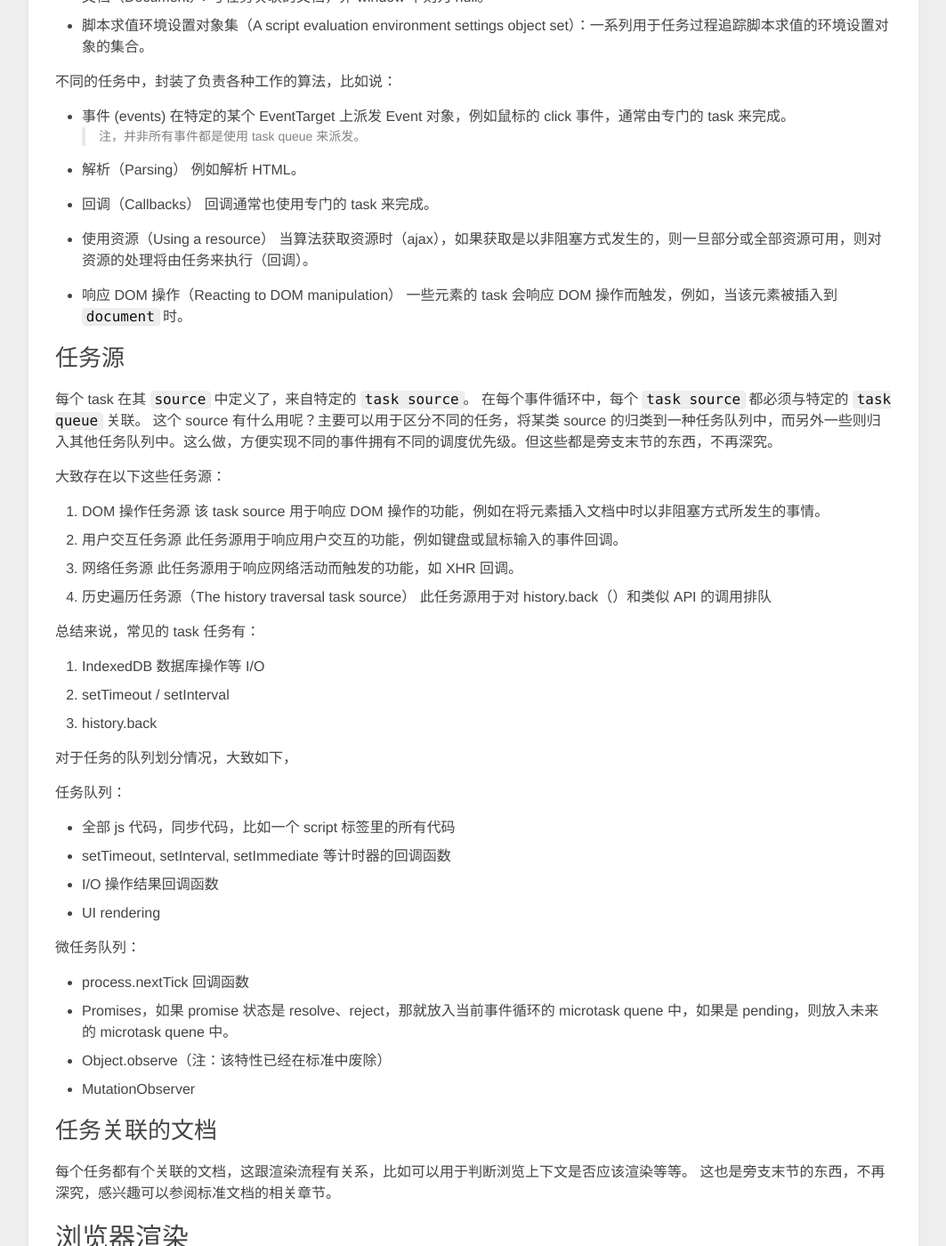
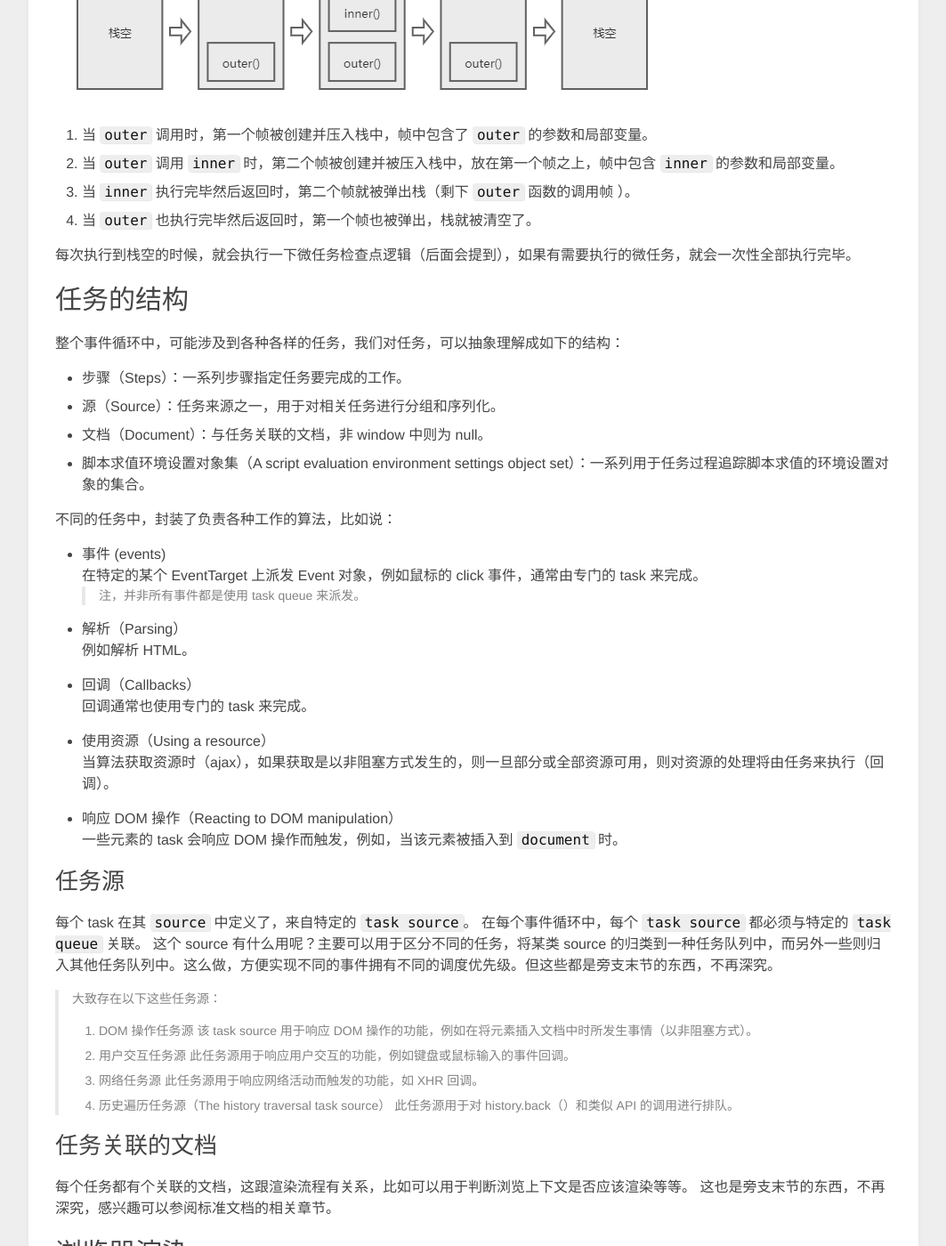
Before and after one commit to dawenci/dawenci.github.io, a Jekyll site: the page built from _posts/2018-02-18-browser-event-loop.md, in a window 1280 px wide and 1400 px high, scrolled down 3719 px. Shown: the whole window at 89% size, without its empty margins (108-1171 px from the left). Built offline with Jekyll 4.4.1, drawn with Linux system fonts in a browser that asks for light colours; comment, search, counter and statistics services are not loaded; a style sheet for code colours, icons or effects is not loaded; some of the changed text lies outside the part shown.

Commit message:
Update 2018-02-18-browser-event-loop.md
优化内容组织

```diff
--- a/_posts/2018-02-18-browser-event-loop.md
+++ b/_posts/2018-02-18-browser-event-loop.md
@@ -173,35 +190,16 @@
 在每个事件循环中，每个 `task source` 都必须与特定的 `task queue` 关联。
 这个 source 有什么用呢？主要可以用于区分不同的任务，将某类 source 的归类到一种任务队列中，而另外一些则归入其他任务队列中。这么做，方便实现不同的事件拥有不同的调度优先级。但这些都是旁支末节的东西，不再深究。
 
-大致存在以下这些任务源：
-
-1. DOM 操作任务源
-  该 task source 用于响应 DOM 操作的功能，例如在将元素插入文档中时以非阻塞方式所发生的事情。
-2. 用户交互任务源
-  此任务源用于响应用户交互的功能，例如键盘或鼠标输入的事件回调。
-3. 网络任务源
-  此任务源用于响应网络活动而触发的功能，如 XHR 回调。
-4. 历史遍历任务源（The history traversal task source）
-  此任务源用于对 history.back（）和类似 API 的调用排队
-
-总结来说，常见的 task 任务有：
-1. IndexedDB 数据库操作等 I/O
-2. setTimeout / setInterval
-3. history.back
-
-对于任务的队列划分情况，大致如下，
-
-任务队列：
-- 全部 js 代码，同步代码，比如一个 script 标签里的所有代码
-- setTimeout, setInterval, setImmediate 等计时器的回调函数
-- I/O 操作结果回调函数
-- UI rendering
-
-微任务队列：
-- process.nextTick 回调函数
-- Promises，如果 promise 状态是 resolve、reject，那就放入当前事件循环的 microtask quene 中，如果是 pending，则放入未来的 microtask quene 中。
-- Object.observe（注：该特性已经在标准中废除）
-- MutationObserver
+> 大致存在以下这些任务源：
+>
+> 1. DOM 操作任务源
+>   该 task source 用于响应 DOM 操作的功能，例如在将元素插入文档中时所发生事情（以非阻塞方式）。
+> 2. 用户交互任务源
+>   此任务源用于响应用户交互的功能，例如键盘或鼠标输入的事件回调。
+> 3. 网络任务源
+>   此任务源用于响应网络活动而触发的功能，如 XHR 回调。
+> 4. 历史遍历任务源（The history traversal task source）
+>   此任务源用于对 history.back（）和类似 API 的调用进行排队。
 
 
 ### 任务关联的文档
```
Also changed, not shown: other parts of _posts/2018-02-18-browser-event-loop.md (+19 -2 lines).
